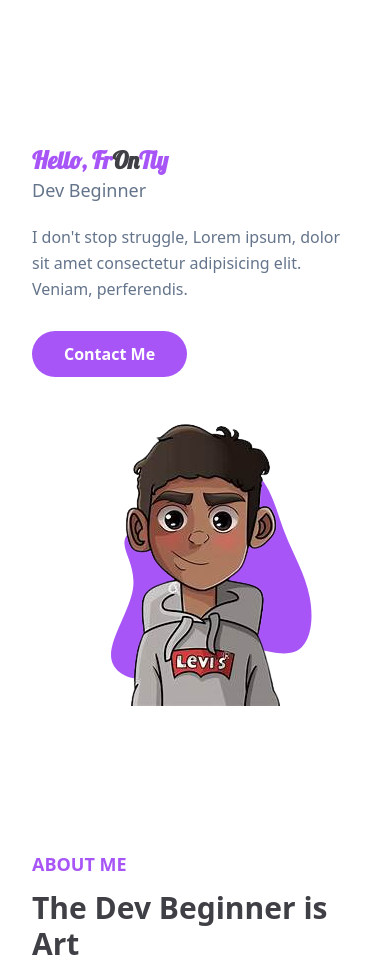
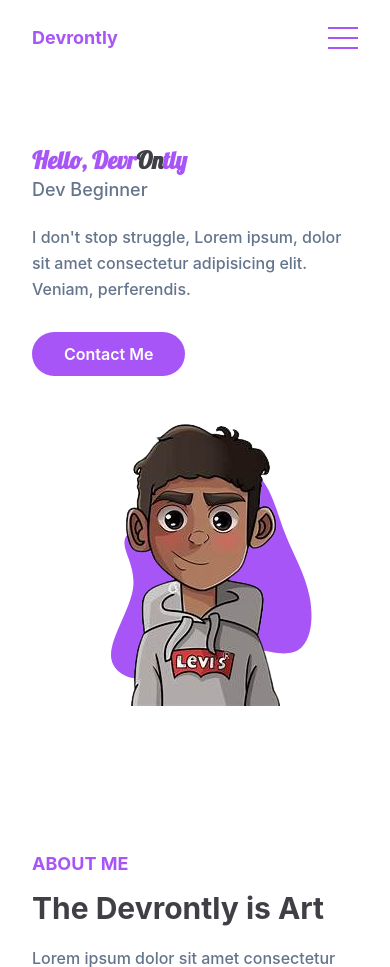
Before and after one commit to yusuffront99/portofolio_tailwind, a website: page index.html in a window 390 px wide. Shown: the top 967 px of the page. Drawn offline with Linux system fonts and the light colour scheme.

Commit message:
updated more codes -- hamburger menu

```diff
--- a/index.html
+++ b/index.html
@@ -12,14 +12,31 @@
 </head>
 <body>
     <!-- Header Start  -->
-
+    <header class="bg-transparent absolute top-0 left-0 w-full flex items-center z-10">
+        <div class="container lg:px-24">
+            <div class="flex items-center justify-between relative">
+                <div class="px-4">
+                    <a href="#home" class="font-bold text-lg text-primary block py-6">Devrontly</a>
+                </div>
+                <div class="flex items-center px-4">
+                    <button id="hamburger" name="hamburger" type="button" class="block absolute right-4">
+                        <span class="hamburger-line transition duration-300 origin-top-left"></span>
+                        <span class="hamburger-line transition duration-300"></span>
+                        <span class="hamburger-line transition duration-300 origin-bottom-left"></span>
+                        <span></span>
+                        <span></span>
+                    </button>
+                </div>
+            </div>
+        </div>
+    </header>
     <!-- Header End  -->
     <!-- Hero Section Start -->
     <section id="home" class="pt-36">
         <div class="container lg:px-24">
             <div class="flex flex-wrap">
                 <div class="w-full self-center px-4 lg:w-1/2">
-                    <h1 class="font-lobs text-2xl font-semibold text-primary md:text-xl lg:text-2xl">Hello, Fr<span class="font-bold font-lobs text-subtitle text-2xl md:text-4xl lg:text-6xl">On</span>Tly</h1>
+                    <h1 class="font-lobs text-2xl font-semibold text-primary md:text-xl lg:text-2xl">Hello, Devr<span class="font-bold font-lobs text-subtitle text-2xl md:text-4xl lg:text-6xl">On</span>tly</h1>
                     <h1 class="font-medium text-slate-500 text-lg mb-5 lg:text-2xl">Dev Beginner</h1>
                     <p class="font-medium text-secondary mb-10 leading-relaxed">I don't stop struggle, Lorem ipsum, dolor sit amet consectetur adipisicing elit. Veniam, perferendis.</p>
                     <a href="#" class="font-semibold text-white bg-primary py-3 px-8 rounded-full hover:shadow-lg hover:opacity-80 transition duration-300 ease-in-out">Contact Me</a>
@@ -47,7 +64,7 @@
             <div class="flex flex-wrap">
                 <div class="w-full px-4 mb-10 lg:w-1/2">
                     <h4 class="font-bold uppercase text-primary mb-3 text-lg">About Me</h4>
-                    <h2 class="font-bold text-subtitle text-3xl mb-5 max-w-md lg:text-4xl">The Dev Beginner is Art</h2>
+                    <h2 class="font-bold text-subtitle text-3xl mb-5 max-w-md lg:text-4xl">The Devrontly is Art</h2>
                     <p class="font-medium text-base text-secondary max-w-xl">Lorem ipsum dolor sit amet consectetur adipisicing elit. Excepturi, est?</p>
                 </div>
                 <div class="w-full px-4 lg:w-1/2">
@@ -67,5 +84,7 @@
         </div>
     </section>
     <!-- About Section End -->
+
+    <script src="dist/js/script.js"></script>
 </body>
 </html>
--- a/src/input.css
+++ b/src/input.css
@@ -1,3 +1,21 @@
 @tailwind base;
 @tailwind components;
 @tailwind utilities;
+
+body {
+    font-family: 'Inter', sans-serif;
+}
+
+.hamburger-line {
+    @apply w-[30px] h-[2px] my-2 block bg-primary;
+}
+
+.hamburger-active > span:nth-child(1) {
+    @apply rotate-45;
+}
+.hamburger-active > span:nth-child(2) {
+    @apply scale-0;
+}
+.hamburger-active > span:nth-child(3) {
+    @apply -rotate-45;
+}
```
Also changed, not shown: dist/js/script.js (added), dist/output.css.
